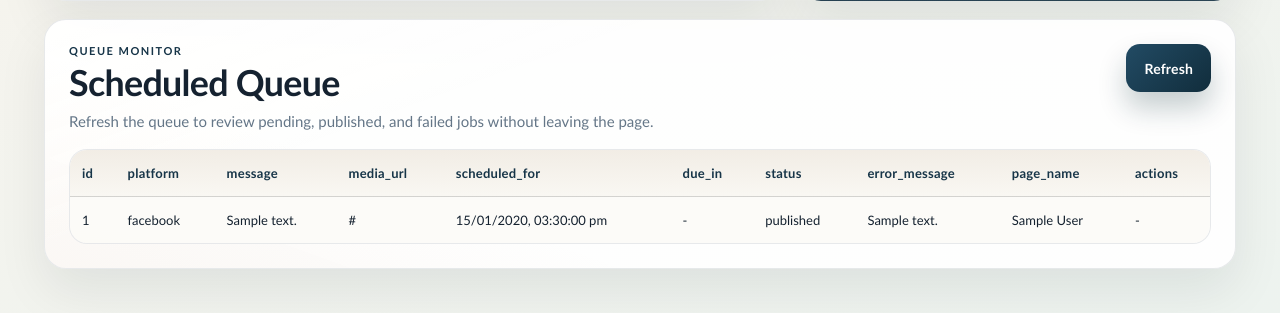
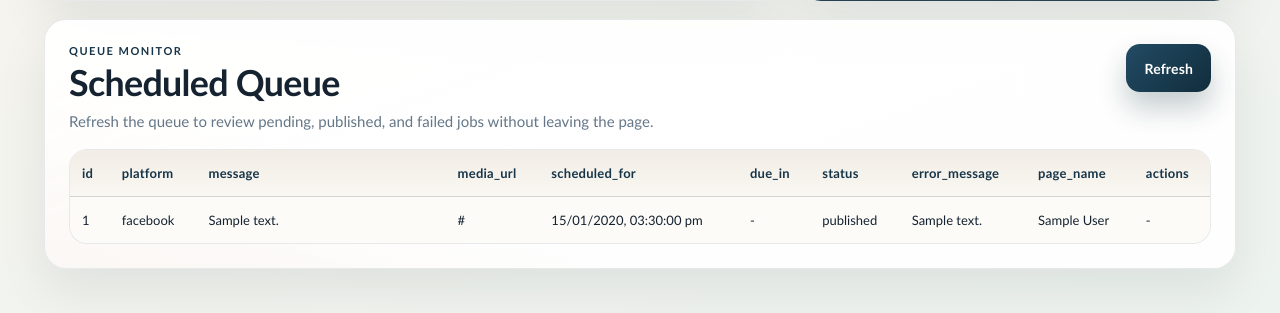
Before and after one commit to prarit0097/SocialMediaAutomation, a Django app: page /dashboard/scheduler/ in a window 1280 px wide. Shown: the part 1253-1566 px from the top of the page. Run offline with Django 5.2, Linux system fonts and the light colour scheme; a user stored in the database is signed in; tables that the repository leaves empty hold one stand-in row (values such as "Sample post"); data that the repository does not hold is empty; parts of the project's set-up code (start-up, migrations or seed data) failed here and were passed over; some libraries are stand-ins or nearby versions.

Commit message:
Clamp scheduler queue message column to four lines

```diff
--- a/static/dashboard/app.js
+++ b/static/dashboard/app.js
@@ -448,7 +448,9 @@
           <tr>
             <td>${escapeHtml(row.id)}</td>
             <td>${escapeHtml(row.platform)}</td>
-            <td>${escapeHtml(row.message)}</td>
+            <td class="scheduled-message-cell" title="${escapeHtml(row.message)}">
+              <span class="scheduled-message-clamp">${escapeHtml(row.message)}</span>
+            </td>
             <td>${escapeHtml(row.media_url)}</td>
             <td>${escapeHtml(row.scheduled_for)}</td>
             <td>${escapeHtml(row.due_in)}</td>
--- a/static/dashboard/styles.css
+++ b/static/dashboard/styles.css
@@ -1772,6 +1772,21 @@ td {
   word-break: break-word;
 }
 
+.scheduled-message-cell {
+  min-width: 220px;
+  max-width: 320px;
+}
+
+.scheduled-message-clamp {
+  display: -webkit-box;
+  overflow: hidden;
+  -webkit-box-orient: vertical;
+  -webkit-line-clamp: 4;
+  line-clamp: 4;
+  white-space: normal;
+  word-break: break-word;
+}
+
 th {
   position: sticky;
   top: 0;
```
Also changed, not shown: Social Media Automation.md (+1 -0 lines).
